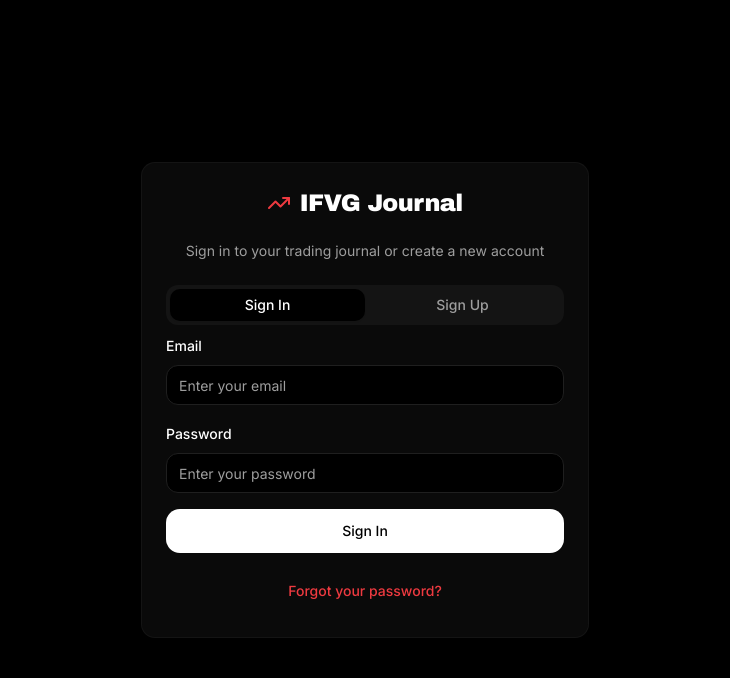
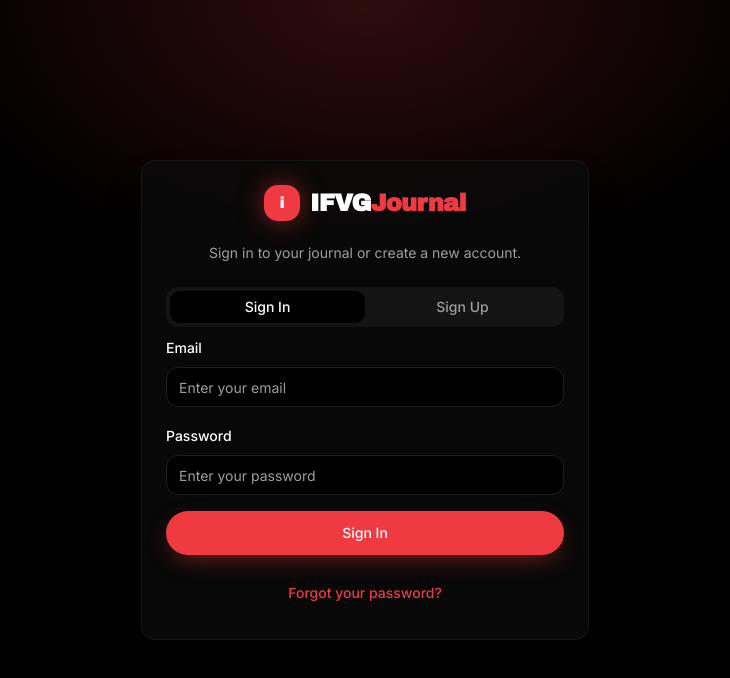
Before and after one commit to arjunn06/the-trade-zero, a React (Vite) app: page /auth in a window 1280 px wide. Shown: the top 678 px of the page, without its empty margins (275-1005 px from the left). Built offline with nearby package versions, Linux system fonts and the light colour scheme.

Commit message:
Changes
Co-authored-by: arjunn06 <53135341+arjunn06@users.noreply.github.com>

```diff
--- a/src/components/AppSidebar.tsx
+++ b/src/components/AppSidebar.tsx
@@ -70,18 +70,20 @@ export function AppSidebar() {
       <SidebarHeader className="p-6 border-b border-sidebar-border transition-all duration-300">
         {!collapsed && (
           <div className="flex items-center gap-3 animate-fade-in">
-            <div className="bg-primary text-primary-foreground rounded-lg p-2 hover:scale-110 transition-transform duration-200">
-              <TrendingUp className="h-5 w-5" />
+            <div className="bg-primary text-primary-foreground rounded-lg h-9 w-9 flex items-center justify-center shadow-[0_0_20px_hsl(var(--brand-red)/0.45)] hover:scale-110 transition-transform duration-200">
+              <span className="font-display text-base leading-none">i</span>
             </div>
             <div>
-              <span className="font-bold text-lg text-sidebar-foreground">IFVG Journal</span>
-              <p className="text-xs text-sidebar-foreground/60">Trading Journal</p>
+              <span className="font-display text-lg text-sidebar-foreground tracking-tight">
+                IFVG<span className="text-primary">Journal</span>
+              </span>
+              <p className="text-[10px] uppercase tracking-[0.2em] text-sidebar-foreground/50">Trade with patience</p>
             </div>
           </div>
         )}
         {collapsed && (
-          <div className="bg-primary text-primary-foreground rounded-lg p-2 mx-auto hover:scale-110 transition-all duration-200 animate-fade-in">
-            <TrendingUp className="h-5 w-5" />
+          <div className="bg-primary text-primary-foreground rounded-lg h-9 w-9 mx-auto flex items-center justify-center shadow-[0_0_20px_hsl(var(--brand-red)/0.45)] hover:scale-110 transition-all duration-200 animate-fade-in">
+            <span className="font-display text-base leading-none">i</span>
           </div>
         )}
       </SidebarHeader>
--- a/src/pages/Auth.tsx
+++ b/src/pages/Auth.tsx
@@ -66,15 +66,23 @@ const Auth = () => {
   };
 
   return (
-    <div className="min-h-screen flex items-center justify-center bg-background p-4">
-      <Card className="w-full max-w-md border-border/50 shadow-xl">
+    <div className="min-h-screen flex items-center justify-center bg-background p-4 relative overflow-hidden">
+      <div
+        className="pointer-events-none absolute inset-0"
+        style={{ background: 'radial-gradient(ellipse 50% 50% at 50% 0%, hsl(var(--brand-red) / 0.2), transparent 70%)' }}
+      />
+      <Card className="w-full max-w-md border-border/60 bg-card/80 backdrop-blur-xl shadow-2xl relative">
         <CardHeader className="text-center">
-          <div className="flex items-center justify-center gap-2 mb-4">
-            <TrendingUp className="h-6 w-6 text-brand-blue" />
-            <CardTitle className="text-2xl font-cirka font-light">IFVG Journal</CardTitle>
+          <div className="flex items-center justify-center gap-2.5 mb-4">
+            <div className="h-9 w-9 rounded-lg bg-primary text-primary-foreground flex items-center justify-center shadow-[0_0_24px_hsl(var(--brand-red)/0.5)]">
+              <span className="font-display text-base leading-none">i</span>
+            </div>
+            <CardTitle className="text-2xl font-display tracking-tight">
+              IFVG<span className="text-primary">Journal</span>
+            </CardTitle>
           </div>
           <CardDescription className="text-muted-foreground">
-            Sign in to your trading journal or create a new account
+            Sign in to your journal or create a new account.
           </CardDescription>
         </CardHeader>
         <CardContent>
@@ -110,7 +118,7 @@ const Auth = () => {
                     disabled={loading}
                   />
                 </div>
-                <Button type="submit" className="w-full bg-white text-black hover:bg-white/90 rounded-lg h-11" disabled={loading}>
+                <Button type="submit" className="w-full bg-primary text-primary-foreground hover:bg-primary/90 rounded-full h-11 shadow-[0_8px_24px_-8px_hsl(var(--brand-red)/0.6)]" disabled={loading}>
                   {loading && <Loader2 className="mr-2 h-4 w-4 animate-spin" />}
                   Sign In
                 </Button>
@@ -160,7 +168,7 @@ const Auth = () => {
                     disabled={loading}
                   />
                 </div>
-                <Button type="submit" className="w-full bg-white text-black hover:bg-white/90 rounded-lg h-11" disabled={loading}>
+                <Button type="submit" className="w-full bg-primary text-primary-foreground hover:bg-primary/90 rounded-full h-11 shadow-[0_8px_24px_-8px_hsl(var(--brand-red)/0.6)]" disabled={loading}>
                   {loading && <Loader2 className="mr-2 h-4 w-4 animate-spin" />}
                   Create Account
                 </Button>
```
